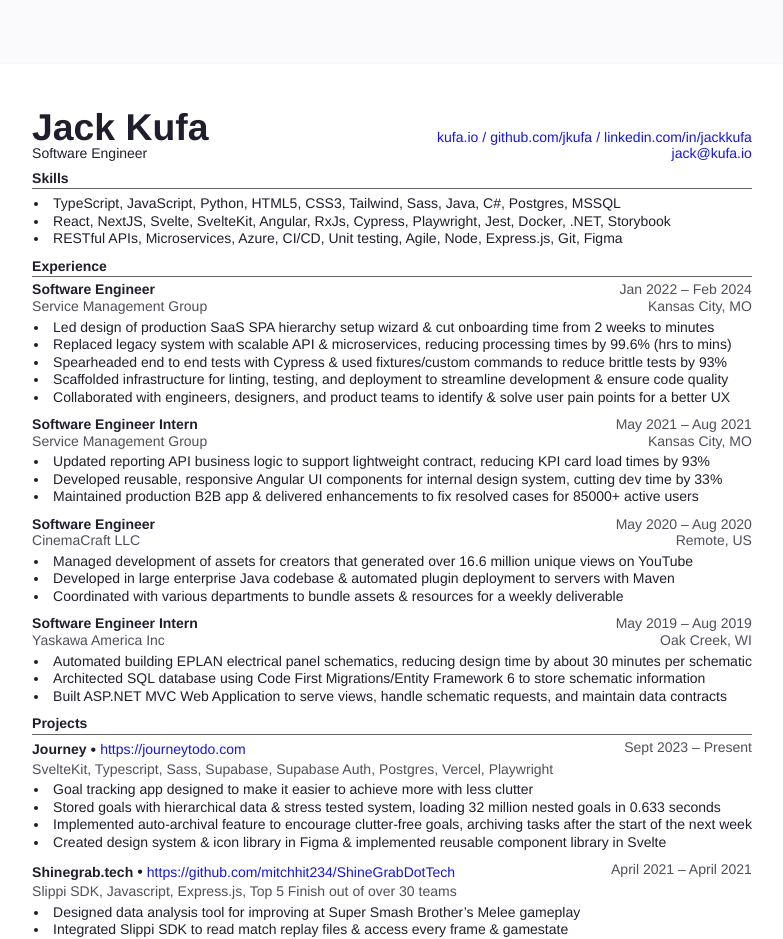
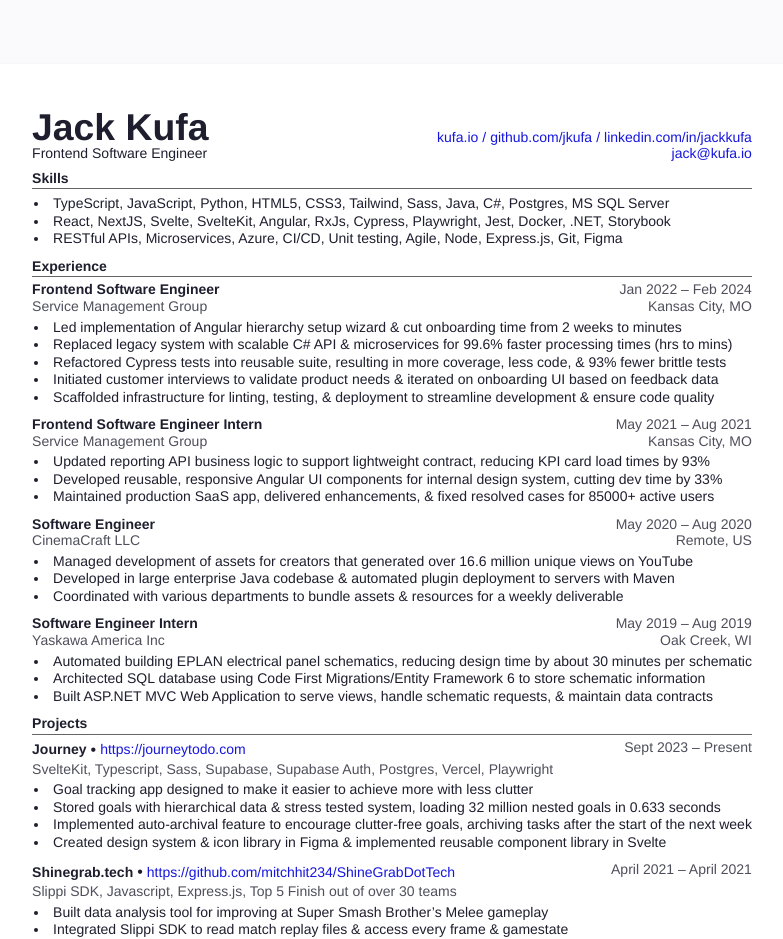
Before and after one commit to jkufa/Resume, a SvelteKit app: page / in a window 1280 px wide. Shown: the top 939 px of the page, without its empty margins (248-1031 px from the left). Built offline with nearby package versions, Linux system fonts and the light colour scheme.

Commit message:
More tweaks

```diff
--- a/src/static/resContent.js
+++ b/src/static/resContent.js
@@ -1,7 +1,7 @@
 export const ResContent = {
 	header: {
 		name: 'Jack Kufa',
-		title: 'Software Engineer',
+		title: 'Frontend Software Engineer',
 		links: ['kufa.io', 'github.com/jkufa', 'linkedin.com/in/jackkufa'],
 		contacts: ['jack@kufa.io']
 	},
@@ -9,7 +9,7 @@ export const ResContent = {
 		title: 'Experience',
 		content: [
 			{
-				title: 'Software Engineer',
+				title: 'Frontend Software Engineer',
 				company: 'Service Management Group',
 				location: 'Kansas City, MO',
 				dates: {
@@ -17,17 +17,19 @@ export const ResContent = {
 					end: 'Feb 2024'
 				},
 				bulletPoints: [
-					'Led design of production SaaS SPA hierarchy setup wizard & cut onboarding time from 2 weeks to minutes',
-					'Replaced legacy system with scalable API & microservices, reducing processing times by 99.6% (hrs  to mins)',
-					'Spearheaded end to end tests with Cypress & used fixtures/custom commands to reduce brittle tests by 93%',
-					'Scaffolded infrastructure for linting, testing, and deployment to streamline development & ensure code quality',
+					'Led implementation of Angular hierarchy setup wizard & cut onboarding time from 2 weeks to minutes',
+					'Replaced legacy system with scalable C# API & microservices for 99.6% faster processing times (hrs to mins)',
+          'Refactored Cypress tests into reusable suite, resulting in more coverage, less code, & 93% fewer brittle tests',
+          'Initiated customer interviews to validate product needs & iterated on onboarding UI based on feedback data',
+					'Scaffolded infrastructure for linting, testing, & deployment to streamline development & ensure code quality',
 					// 'Collaborated with design, product, & other engineers to provide high-value product enhancements',
 					// 'Collaborated on UI proof of concepts, securing stakeholder approval & front-end alignment across teams',
-					'Collaborated with engineers, designers, and product teams to identify & solve user pain points for a better UX' // on UI proof of concepts for stakeholder approval, and ensuring front-end alignment across teams for delightful customer experiences.'
+					// 'Collaborated with engineers, designers, and product teams to identify & solve user pain points for a better UX'
+          // on UI proof of concepts for stakeholder approval, and ensuring front-end alignment across teams for delightful customer experiences.'
 				]
 			},
 			{
-				title: 'Software Engineer Intern',
+				title: 'Frontend Software Engineer Intern',
 				company: 'Service Management Group',
 				location: 'Kansas City, MO',
 				dates: {
@@ -37,7 +39,7 @@ export const ResContent = {
 				bulletPoints: [
 					'Updated reporting API business logic to support lightweight contract, reducing KPI card load times by 93%',
 					'Developed reusable, responsive Angular UI components for internal design system, cutting dev time by 33%',
-					'Maintained production B2B app & delivered enhancements to fix resolved cases for 85000+ active users'
+					'Maintained production SaaS app, delivered enhancements, & fixed resolved cases for 85000+ active users'
 				]
 			},
 			{
@@ -65,7 +67,7 @@ export const ResContent = {
 				bulletPoints: [
 					'Automated building EPLAN electrical panel schematics, reducing design time by about 30 minutes per schematic',
 					'Architected SQL database using Code First Migrations/Entity Framework 6 to store schematic information',
-					'Built ASP.NET MVC Web Application to serve views, handle schematic requests, and maintain data contracts'
+					'Built ASP.NET MVC Web Application to serve views, handle schematic requests, & maintain data contracts'
 				]
 			}
 		]
@@ -123,10 +125,10 @@ export const ResContent = {
 					end: 'April 2021'
 				},
 				bulletPoints: [
-					'Designed data analysis tool for improving at Super Smash Brother’s Melee gameplay',
+					'Built data analysis tool for improving at Super Smash Brother’s Melee gameplay',
 					'Integrated Slippi SDK to read match replay files & access every frame & gamestate',
 					'Engineered custom parsing algorithms to identify complex player movement techiques',
-					'Built express.js server to handle data ingestion and serve hydrated HTML with stats to the client'
+					'Built express.js server to handle data ingestion & serve hydrated HTML with stats to the client'
 				]
 			}
 			// {
@@ -186,7 +188,7 @@ export const ResContent = {
 					'Java',
 					'C#',
 					'Postgres',
-					'MSSQL'
+					'MS SQL Server'
 				]
 			},
 			{
```
